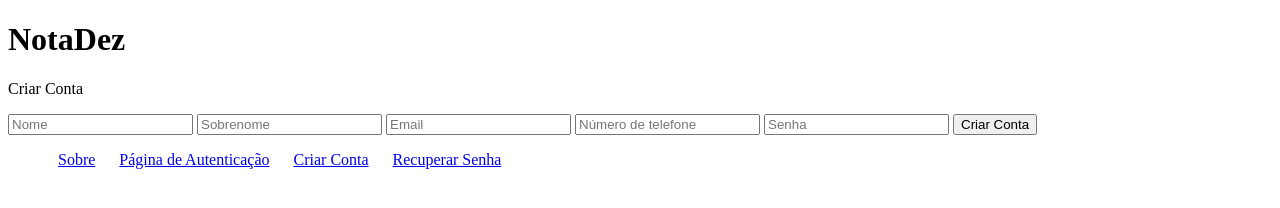
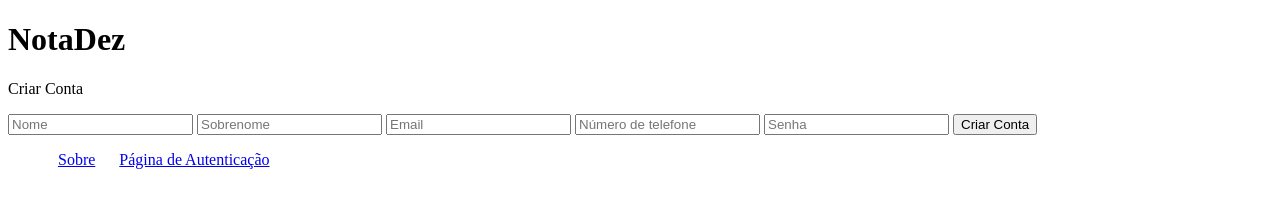
Before and after one commit to BrunoM2422/ES-PI2-2025-T3-G07, a plain HTML site: page criarConta.html in a window 1280 px wide. Drawn offline with Linux system fonts and the light colour scheme.

Commit message:
Retirada de alguns elementos HTML

```diff
--- a/criarConta.html
+++ b/criarConta.html
@@ -36,12 +36,6 @@
                 <li>
                     <a href="index.html">Página de Autenticação</a>
                 </li>
-                <li>
-                    <a href="criarConta.html">Criar Conta</a>
-                </li>
-                <li>
-                    <a href="recuperarSenha.html">Recuperar Senha</a>
-                </li>
             </ul>
         </div>
     </div>
```
Also changed, not shown: index.html (+0 -6 lines), recuperarSenha.html (+1 -6 lines), sobre.html (+0 -6 lines).
